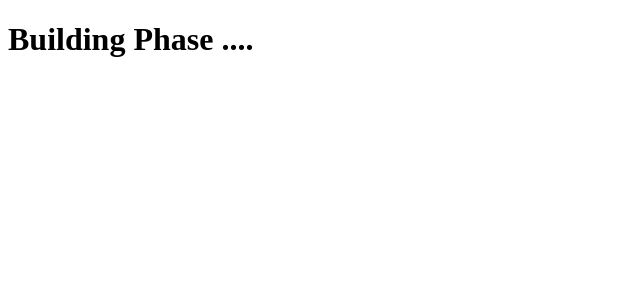
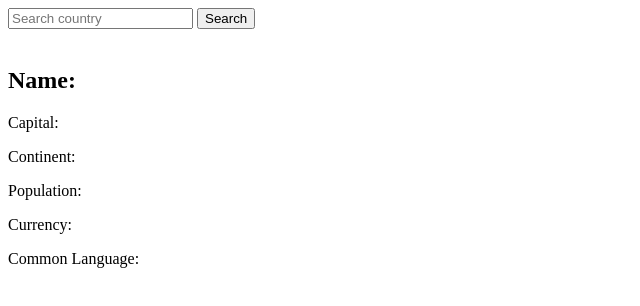
Before and after one commit to Arceus-sj/API-101, a plain HTML site: page Country_Guide_App/index.html in a window 1280 px wide. Shown: the whole page, without its empty margins (0-640 px from the left). Drawn offline with Linux system fonts and the light colour scheme.

Commit message:
added structure

```diff
--- a/Country_Guide_App/index.html
+++ b/Country_Guide_App/index.html
@@ -7,6 +7,21 @@
     <title>Country Guide App</title>
 </head>
 <body>
-    <h1>Building Phase ....</h1>
+    <div class="container">
+        <div class="head">
+            <input type="search" id="search" name="search" placeholder="Search country">
+            <button>Search</button>
+        </div>
+
+        <div class="content">
+            <img src="" alt="" srcset="" id="flag">
+            <h2 class="country-name">Name:</h2>
+            <p class="capital">Capital:</p>
+            <p class="continent">Continent:</p>
+            <p class="population">Population:</p>
+            <p class="currency">Currency:</p>
+            <p class="language">Common Language:</p>
+        </div>
+    </div>
 </body>
 </html>
```
